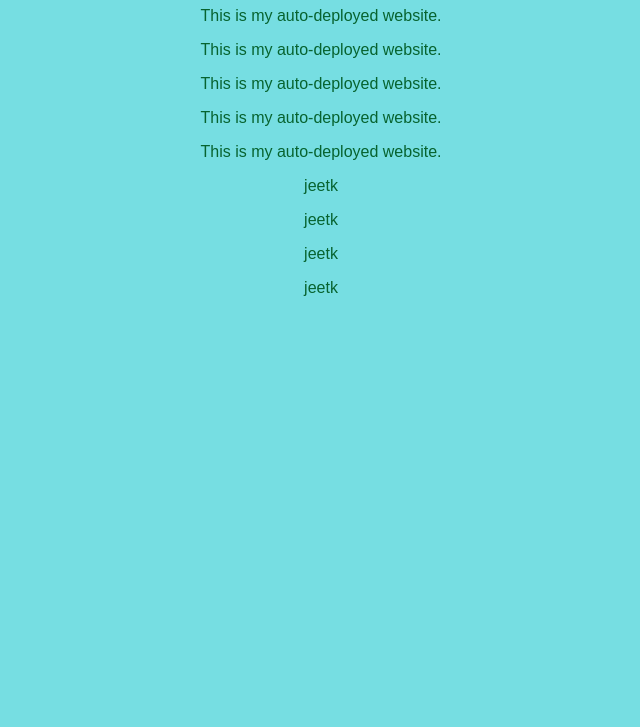
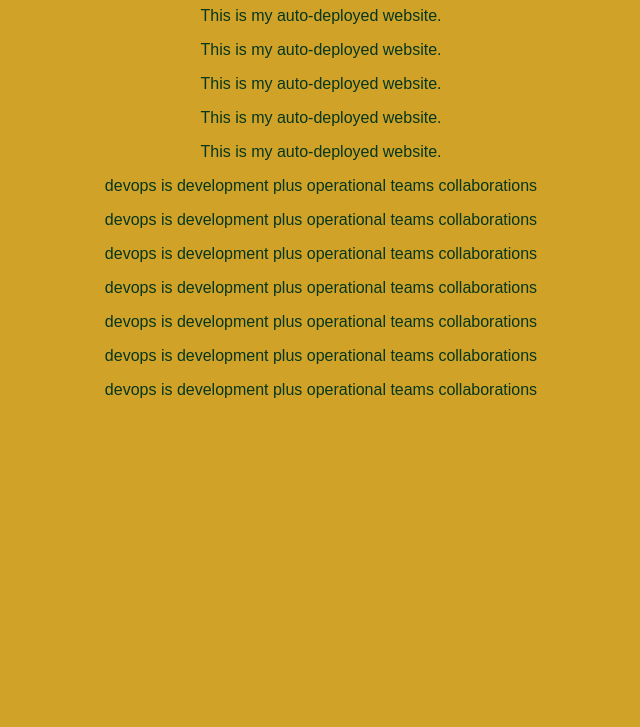
Before and after one commit to Daljeet8/devops-static-site, a plain HTML site: page index.html in a window 1280 px wide. Shown: the part 73-800 px from the top of the page, without its empty margins (319-959 px from the left). Drawn offline with Linux system fonts and the light colour scheme.

Commit message:
changes after docker installation features

```diff
--- a/index.html
+++ b/index.html
@@ -12,9 +12,13 @@
   <p>This is my auto-deployed website.</p>
   <p>This is my auto-deployed website.</p>
   <p>This is my auto-deployed website.</p>
-  <p>jeetk</p>
-  <p>jeetk</p>
-  <p>jeetk</p>
-  <p>jeetk</p>
+  <p>devops is  development plus operational teams collaborations</p>
+  <p>devops is  development plus operational teams collaborations</p>
+  <p>devops is  development plus operational teams collaborations</p>
+  <p>devops is  development plus operational teams collaborations</p>
+  <p>devops is  development plus operational teams collaborations</p>
+  <p>devops is  development plus operational teams collaborations</p>
+  <p>devops is  development plus operational teams collaborations</p>
+
 </body>
 </html>
--- a/style.css
+++ b/style.css
@@ -1,5 +1,5 @@
 body {
-  background: #76dee2;
+  background: #d0a328;
   text-align: center;
   font-family: Arial, sans-serif;
 }
@@ -7,5 +7,5 @@ h1 {
   color: #531111;
 }
 p {
-  color: #07632f;
+  color: #06361b;
 }
```
Also changed, not shown: 1 other file.
